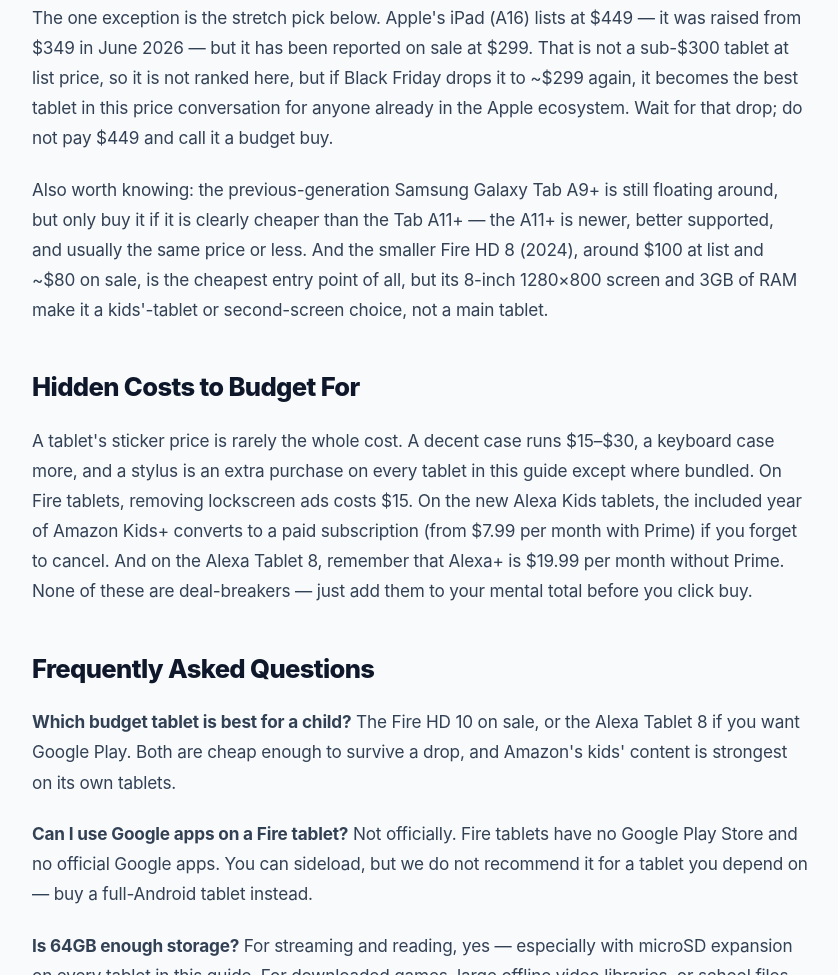
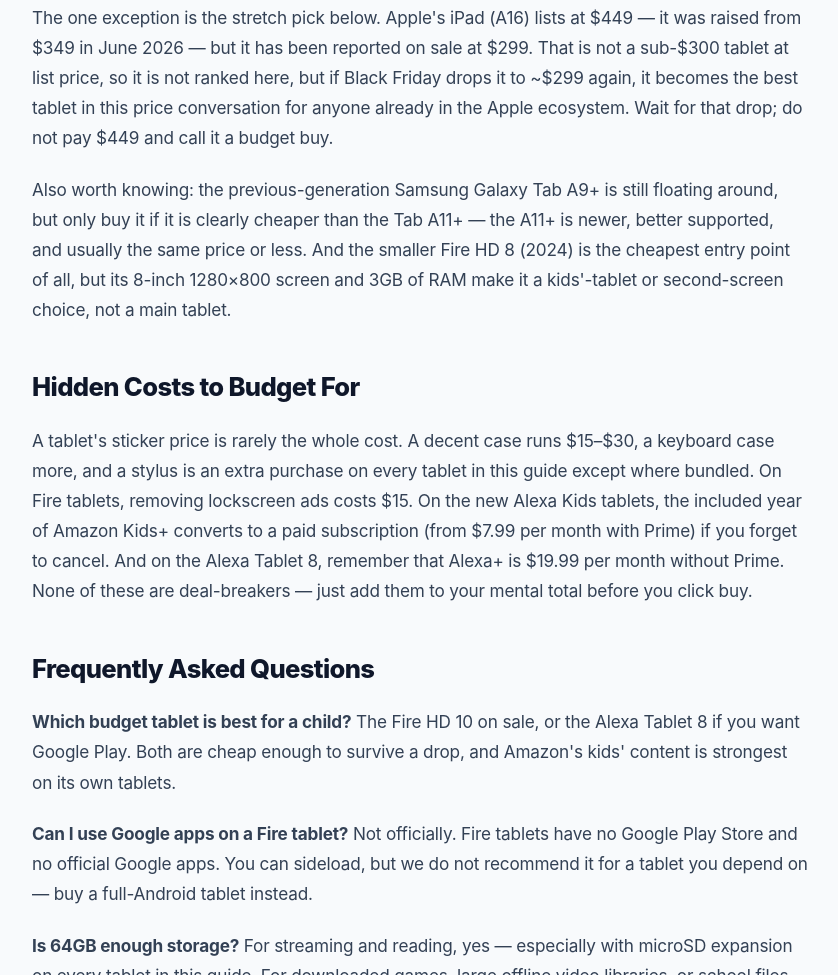
Before and after one commit to Rafiq2345/Web-SmartGear, a plain HTML site: page guides/best-budget-tablets-under-300.html in a window 1280 px wide. Shown: the part 9113-10088 px from the top of the page, without its empty margins (220-1058 px from the left). Drawn offline with Linux system fonts and the light colour scheme.

Commit message:
Remove Fire HD 8 list price from budget tablets guide (unverified 00 vs 29; 17 Nov 2026)

```diff
--- a/guides/best-budget-tablets-under-300.html
+++ b/guides/best-budget-tablets-under-300.html
@@ -522,7 +522,7 @@
           The one exception is the stretch pick below. Apple's iPad (A16) lists at $449 — it was raised from $349 in June 2026 — but it has been reported on sale at $299. That is not a sub-$300 tablet at list price, so it is not ranked here, but if Black Friday drops it to ~$299 again, it becomes the best tablet in this price conversation for anyone already in the Apple ecosystem. Wait for that drop; do not pay $449 and call it a budget buy.
         </p>
         <p>
-          Also worth knowing: the previous-generation Samsung Galaxy Tab A9+ is still floating around, but only buy it if it is clearly cheaper than the Tab A11+ — the A11+ is newer, better supported, and usually the same price or less. And the smaller Fire HD 8 (2024), around $100 at list and ~$80 on sale, is the cheapest entry point of all, but its 8-inch 1280×800 screen and 3GB of RAM make it a kids'-tablet or second-screen choice, not a main tablet.
+          Also worth knowing: the previous-generation Samsung Galaxy Tab A9+ is still floating around, but only buy it if it is clearly cheaper than the Tab A11+ — the A11+ is newer, better supported, and usually the same price or less. And the smaller Fire HD 8 (2024) is the cheapest entry point of all, but its 8-inch 1280×800 screen and 3GB of RAM make it a kids'-tablet or second-screen choice, not a main tablet.
         </p>
 
         <h2 id="hidden-costs">Hidden Costs to Budget For</h2>
```
